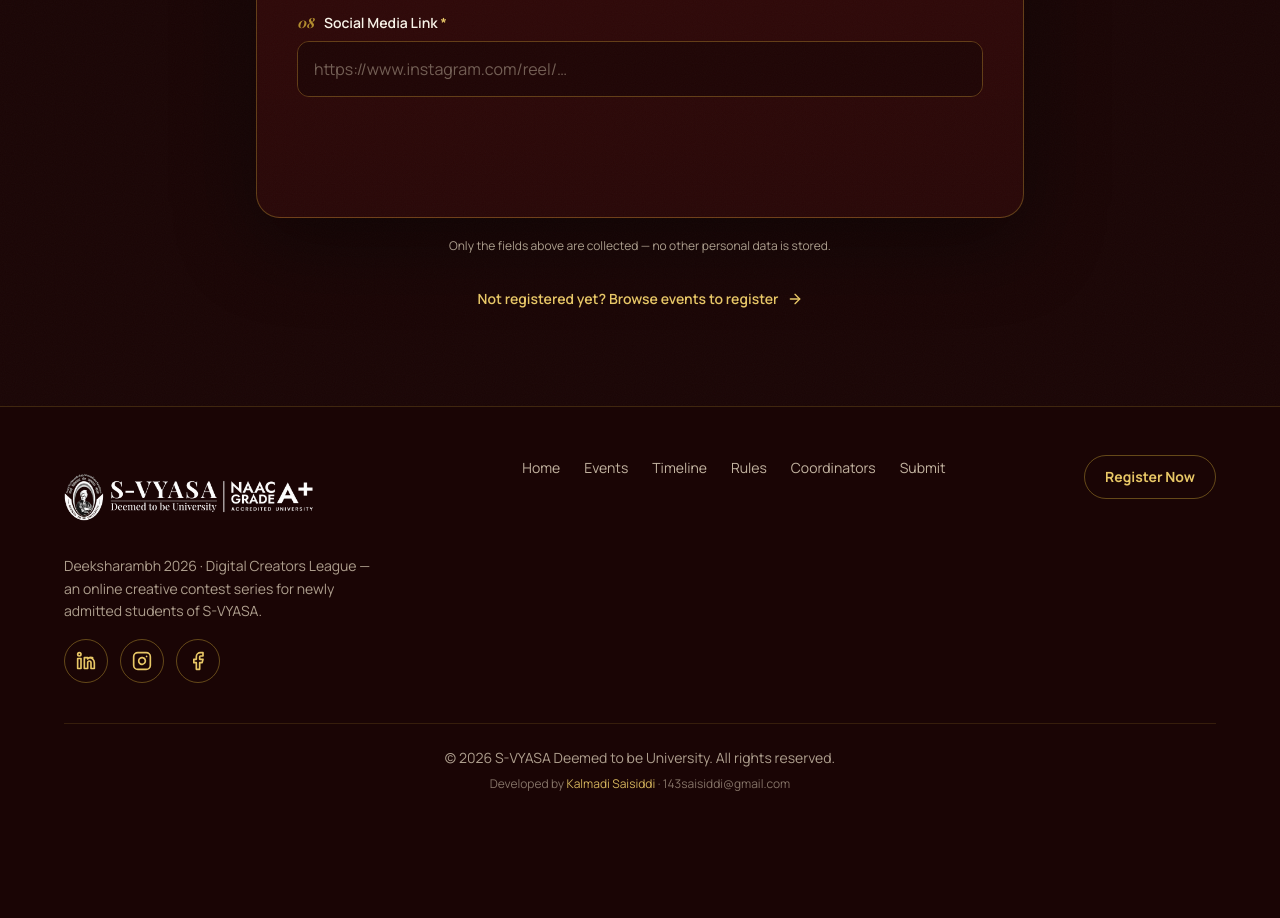
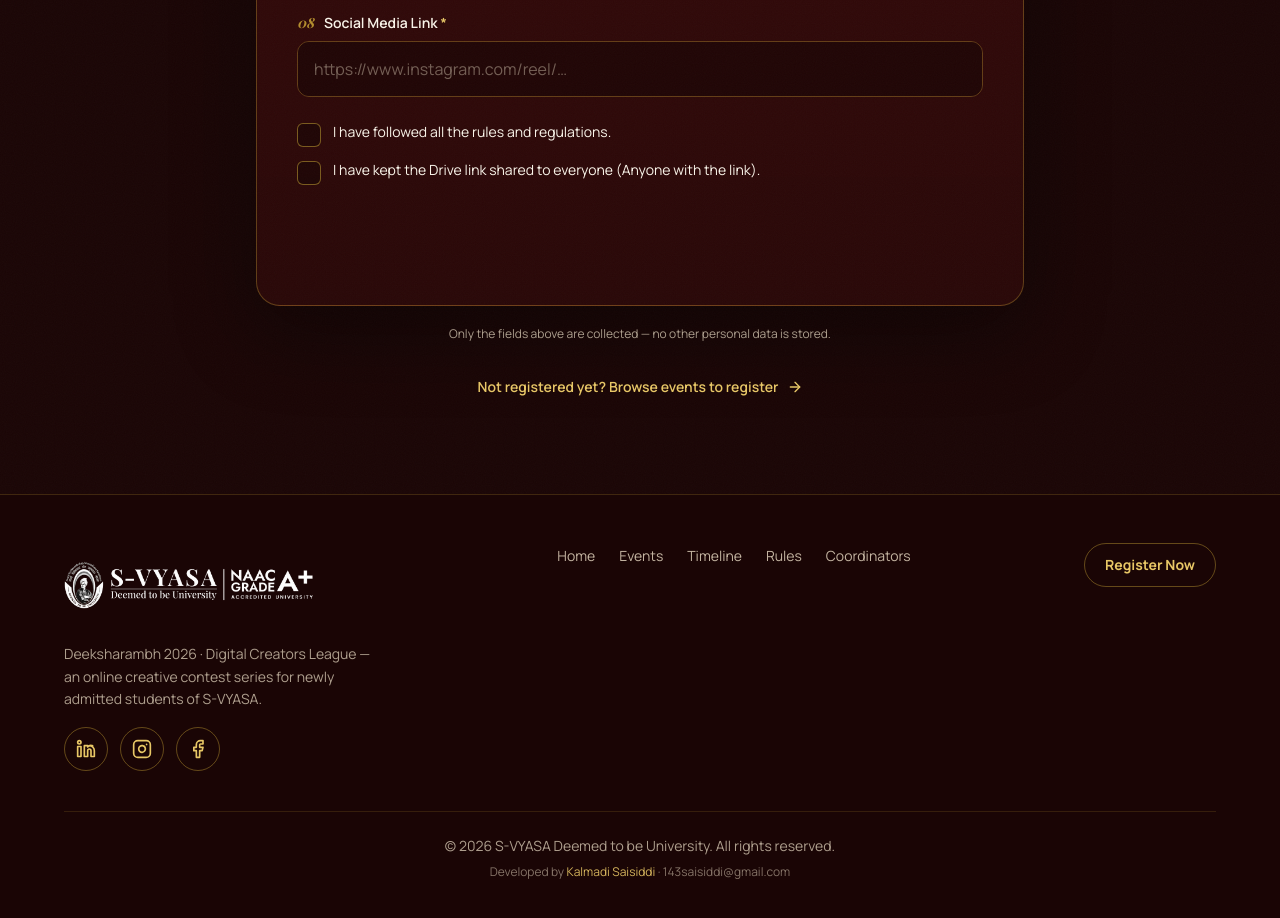
Before and after one commit to saisiddi/Deeksha, a Next.js app: page /submit in a window 1280 px wide. Shown: the part 1640-2558 px from the top of the page. Before the commit the page ends 2480 px from the top, so only its background shows below. Built offline with nearby package versions, Linux system fonts and the light colour scheme; a web font is replaced by a local one.

Commit message:
Lock pre-selected event on /submit (no dropdown swap from card links), nav Submit link removed, add 2 required checkboxes (rules + Drive link shared)

```diff
--- a/components/SubmissionForm.tsx
+++ b/components/SubmissionForm.tsx
@@ -146,6 +146,8 @@ export function SubmissionForm({
       contactNumber: "",
       driveLink: "",
       socialMediaLink: "",
+      agreeRules: false,
+      agreeDrive: false,
     },
   });
 
@@ -258,7 +260,24 @@ export function SubmissionForm({
       className="grid grid-cols-1 gap-y-6"
     >
       <Field index="01" label="Event Name" htmlFor="eventName" error={errors.eventName?.message}>
-        <div className="relative">
+        {prefillEventName && selectedEvent ? (
+          <div className="min-w-0">
+            <FieldBox className="border-gold-500/50 bg-gold-500/[0.06]">
+              <div className="absolute inset-0 flex items-center gap-3 px-4">
+                <selectedEvent.icon className="size-5 shrink-0 text-gold-400" aria-hidden="true" />
+                <span className="truncate text-base font-semibold text-cream-100">
+                  {selectedEvent.name}
+                </span>
+              </div>
+            </FieldBox>
+            <p className="mt-2 text-xs text-cream-200/60">
+              Pre-selected from the event card — to submit for another event,
+              use that event card&apos;s Submit button.
+            </p>
+            <input type="hidden" {...register("eventName")} />
+          </div>
+        ) : (
+          <div className="relative">
           <FieldBox className="cursor-pointer">
             <button
               type="button"
@@ -328,7 +347,8 @@ export function SubmissionForm({
               </motion.ul>
             ) : null}
           </AnimatePresence>
-        </div>
+          </div>
+        )}
       </Field>
 
       <Field index="02" label="Team Name" htmlFor="teamName" error={errors.teamName?.message}>
@@ -438,6 +458,75 @@ export function SubmissionForm({
         </FieldBox>
       </Field>
 
+      <div className="space-y-3">
+        <div className="min-w-0">
+          <label
+            htmlFor="agreeRules"
+            className="flex cursor-pointer items-start gap-3"
+          >
+            <input
+              id="agreeRules"
+              type="checkbox"
+              className="peer sr-only"
+              aria-invalid={Boolean(errors.agreeRules)}
+              {...register("agreeRules")}
+            />
+            <span
+              aria-hidden="true"
+              className="mt-0.5 grid size-6 shrink-0 place-items-center rounded-md border border-gold-500/50 bg-maroon-950/70 text-transparent transition-all peer-checked:border-gold-400 peer-checked:bg-gold-500/15 peer-checked:text-gold-400 peer-focus-visible:ring-2 peer-focus-visible:ring-gold-400 peer-focus-visible:ring-offset-2 peer-focus-visible:ring-offset-maroon-950"
+            >
+              <Check className="size-4" />
+            </span>
+            <span className="text-sm leading-relaxed text-cream-100">
+              I have followed all the rules and regulations.
+            </span>
+          </label>
+          {errors.agreeRules?.message ? (
+            <p
+              className="mt-2 flex items-start gap-1.5 text-xs font-medium leading-snug text-error"
+              role="alert"
+            >
+              <AlertCircle className="mt-px size-3.5 shrink-0" aria-hidden="true" />
+              {errors.agreeRules.message}
+            </p>
+          ) : null}
+        </div>
+
+        <div className="min-w-0">
+          <label
+            htmlFor="agreeDrive"
+            className="flex cursor-pointer items-start gap-3"
+          >
+            <input
+              id="agreeDrive"
+              type="checkbox"
+              className="peer sr-only"
+              aria-invalid={Boolean(errors.agreeDrive)}
+              {...register("agreeDrive")}
+            />
+            <span
+              aria-hidden="true"
+              className="mt-0.5 grid size-6 shrink-0 place-items-center rounded-md border border-gold-500/50 bg-maroon-950/70 text-transparent transition-all peer-checked:border-gold-400 peer-checked:bg-gold-500/15 peer-checked:text-gold-400 peer-focus-visible:ring-2 peer-focus-visible:ring-gold-400 peer-focus-visible:ring-offset-2 peer-focus-visible:ring-offset-maroon-950"
+            >
+              <Check className="size-4" />
+            </span>
+            <span className="text-sm leading-relaxed text-cream-100">
+              I have kept the Drive link shared to everyone (Anyone with the
+              link).
+            </span>
+          </label>
+          {errors.agreeDrive?.message ? (
+            <p
+              className="mt-2 flex items-start gap-1.5 text-xs font-medium leading-snug text-error"
+              role="alert"
+            >
+              <AlertCircle className="mt-px size-3.5 shrink-0" aria-hidden="true" />
+              {errors.agreeDrive.message}
+            </p>
+          ) : null}
+        </div>
+      </div>
+
       {status === "error" ? (
         <motion.div
           initial={{ opacity: 0, y: 6 }}
--- a/lib/constants.ts
+++ b/lib/constants.ts
@@ -24,7 +24,6 @@ export const NAV_LINKS = [
   { label: "Timeline", href: "/#timeline" },
   { label: "Rules", href: "/rules" },
   { label: "Coordinators", href: "/#coordinators" },
-  { label: "Submit", href: "/submit" },
 ];
 
 export interface EventSpec {
--- a/lib/validation.ts
+++ b/lib/validation.ts
@@ -105,6 +105,18 @@ export const submissionSchema = z.object({
     .trim()
     .min(1, "Please paste the link to your social media post.")
     .url("Please paste a valid link (must start with http/https)."),
+  agreeRules: z
+    .boolean()
+    .refine(
+      (v) => v === true,
+      "Please confirm you've followed the rules and regulations.",
+    ),
+  agreeDrive: z
+    .boolean()
+    .refine(
+      (v) => v === true,
+      "Please confirm the Drive link is shared to everyone.",
+    ),
 });
 
 export type SubmissionInput = z.infer<typeof submissionSchema>;
```
Also changed, not shown: 1 other file (tests, documents, lock files or other folders).
